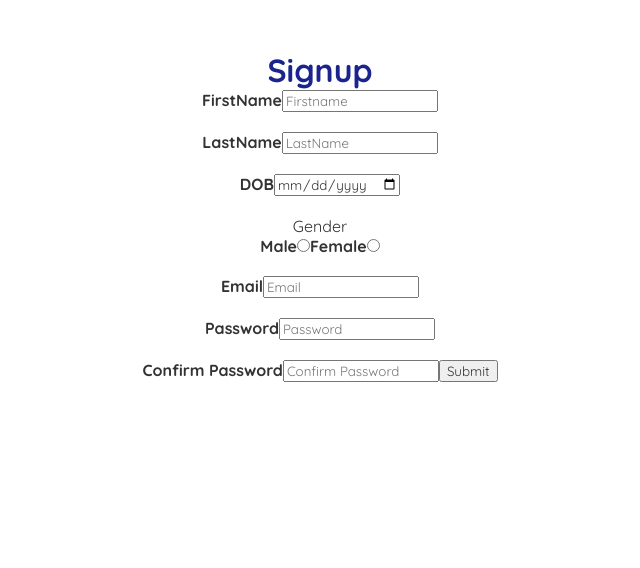
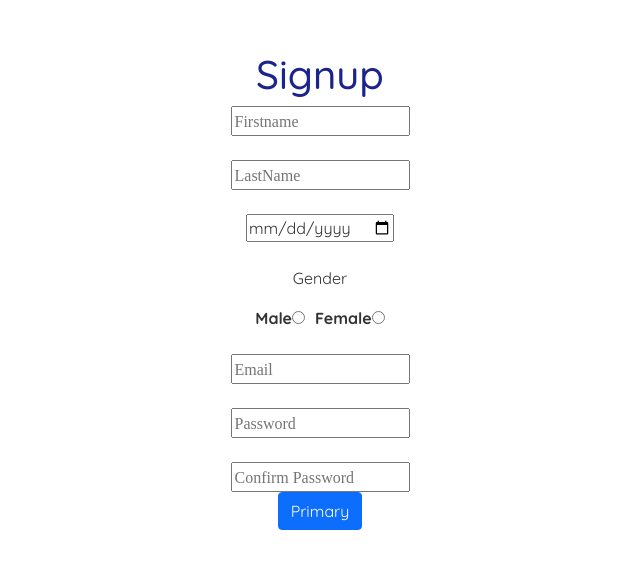
Before and after one commit to manipriyan7798/Form, a React (Create React App) app: page /register in a window 1280 px wide. Shown: the top 568 px of the page, without its empty margins (320-960 px from the left). Built offline with nearby package versions, Linux system fonts and the light colour scheme.

Commit message:
Started to use react bootstrap

```diff
--- a/package.json
+++ b/package.json
@@ -3,6 +3,7 @@
   "version": "0.1.0",
   "private": true,
   "dependencies": {
+    "@date-io/date-fns": "^1.3.13",
     "@emotion/react": "^11.6.0",
     "@emotion/styled": "^11.6.0",
     "@material-ui/core": "^4.12.3",
@@ -12,8 +13,11 @@
     "@testing-library/jest-dom": "^5.15.0",
     "@testing-library/react": "^11.2.7",
     "@testing-library/user-event": "^12.8.3",
+    "bootstrap": "^5.1.3",
+    "date-fns": "^2.28.0",
     "material-ui-phone-number": "^3.0.0",
     "react": "^17.0.2",
+    "react-bootstrap": "^2.1.2",
     "react-dom": "^17.0.2",
     "react-hook-form": "^7.20.5",
     "react-router-dom": "^6.2.1",
--- a/src/App.js
+++ b/src/App.js
@@ -1,5 +1,6 @@
 import React from "react";
 import Routers from "./router";
+import "bootstrap/dist/css/bootstrap.min.css";
 
 function App() {
   return (
--- a/src/Components/Signup/Signup.js
+++ b/src/Components/Signup/Signup.js
@@ -5,6 +5,10 @@
 // import FormControlLabel from "@mui/material/FormControlLabel";
 // import FormControl from "@mui/material/FormControl";
 // import FormLabel from "@mui/material/FormLabel";
+// import DesktopDatePicker from "@mui/lab/DesktopDatePicker";
+// import AdapterDateFns from "@mui/lab/AdapterDateFns";
+// import LocalizationProvider from "@mui/lab/LocalizationProvider";
+// import DateAdapter from "@mui/lab/AdapterDateFns";
 
 // import "./signup.css";
 
@@ -15,10 +19,15 @@
 //   const [userName, setUserName] = useState("");
 //   const [password, setPassword] = useState("");
 //   const [confirmPassWord, setConfirmPassWord] = useState("");
-//   const [value, setValue] = useState("female");
+//   const [gender, setGender] = useState("");
 
-//   const handleChange = (event) => {
-//     setValue(event.target.value);
+//   // const handleChange = (event) => {
+//   //   setValue(event.target.value);
+//   // };
+//   const [value, setValue] = useState(new Date("2014-08-18T21:11:54"));
+
+//   const handleChange = (newValue) => {
+//     setValue(newValue);
 //   };
 
 //   const submitRegisterValue = (e) => {
@@ -26,7 +35,7 @@
 //     if (password === confirmPassWord) {
 //       console.log(
 //         "signUp details",
-//         `{FirstName: ${firstName}, Lastname: ${lastName}, Email: ${email}, Username: ${userName}, Password: ${password}}`
+//         `{FirstName: ${firstName}, Lastname: ${lastName}, Email: ${email}, Username: ${userName}, Password: ${password}, Gender: ${gender}}`
 //       );
 //     } else {
 //       alert("password confirm password doesn't match");
@@ -67,14 +76,31 @@
 //             <RadioGroup
 //               aria-labelledby="demo-controlled-radio-buttons-group"
 //               name="controlled-radio-buttons-group"
+//               value={gender}
+//             >
+//               <FormControlLabel
+//                 value="female"
+//                 onChange={(e) => setGender(e.target.value)}
+//                 control={<Radio />}
+//                 label="Female"
+//               />
+//               <FormControlLabel
+//                 value="male"
+//                 onChange={(e) => setGender(e.target.value)}
+//                 control={<Radio />}
+//                 label="Male"
+//               />
+//             </RadioGroup>
+//           </FormControl>
+//           <LocalizationProvider DateAdapter={AdapterDateFns}>
+//             <DesktopDatePicker
+//               label="Date desktop"
+//               inputFormat="MM/dd/yyyy"
 //               value={value}
 //               onChange={handleChange}
-//             >
-//               <FormControlLabel value="female" control={<Radio />} label="Female" />
-//               <FormControlLabel value="male" control={<Radio />} label="Male" />
-//             </RadioGroup>
-//           </FormControl>
-
+//               renderInput={(params) => <TextField {...params} />}
+//             />
+//           </LocalizationProvider>
 //           <TextField
 //             sx={{ m: 1.5 }}
 //             id="e-mail"
@@ -122,6 +148,7 @@
 
 import { useState } from "react";
 import "./signup.css";
+import Button from "react-bootstrap/Button";
 
 const Signup = () => {
   const [firstName, setFirstName] = useState("");
@@ -142,20 +169,22 @@ const Signup = () => {
   // const [dobValidation, setDobValidation] = useState(false);
 
   const validate = (e) => {
-    e.preventDefault();
     if (firstName === "" || firstName === undefined) {
       setFirstNameValidation(true);
     } else {
+      e.preventDefault();
       setFirstNameValidation(false);
     }
     if (lastName === "" || lastName === undefined) {
       setLastNameValidation(true);
     } else {
+      e.preventDefault();
       setLastNameValidation(false);
     }
     if (email === "" || email === undefined) {
       setEmailValidation(true);
     } else {
+      e.preventDefault();
       setEmailValidation(false);
     }
     // if (dob === "" || dob === undefined) {
@@ -164,11 +193,13 @@ const Signup = () => {
     if (password === "" || password === undefined) {
       setPasswordValidation(true);
     } else {
+      e.preventDefault();
       setPasswordValidation(false);
     }
     if (confirmPassword === "" || confirmPassword === undefined) {
       setConfirmpasswordValidation(true);
     } else {
+      e.preventDefault();
       setConfirmpasswordValidation(false);
     }
 
@@ -181,9 +212,9 @@ const Signup = () => {
       alert("password and confirm password is not equal");
     }
     if (
-      firstName.length >= 1 &&
-      lastName.length >= 1 &&
-      email.length >= 1 &&
+      firstName.length > 0 &&
+      lastName.length > 0 &&
+      email.length > 0 &&
       password === confirmPassword
     ) {
       console.log(
@@ -196,6 +227,16 @@ const Signup = () => {
           gender: gender,
         })
       );
+
+      setFirstName("");
+      setLasttName("");
+      setEmail("");
+      setPassword("");
+      setConfirmPassword("");
+      setBirthday("");
+      setGender("");
+
+      // console.log(new Date());
     }
     return true;
   };
@@ -256,7 +297,9 @@ const Signup = () => {
     <div className="signup-container">
       <h1>Signup</h1>
       <form onSubmit={validate} action="">
-        <label htmlFor="">FirstName</label>
+        <label htmlFor="" className="labelnone">
+          FirstName
+        </label>
         <input
           type="text"
           label="first-name"
@@ -267,7 +310,9 @@ const Signup = () => {
         {firstNameValidation && <div style={{ color: "red" }}>firstName is Required</div>}
         <br />
         <br />
-        <label htmlFor="">LastName</label>
+        <label htmlFor="" className="labelnone">
+          LastName
+        </label>
         <input
           type="text"
           label="last-Name"
@@ -278,11 +323,14 @@ const Signup = () => {
         {lastNameValidation && <div style={{ color: "red" }}>firstName is Required</div>}
         <br />
         <br />
-        <label htmlFor="">DOB</label>
+        <label htmlFor="" className="labelnone">
+          DOB
+        </label>
         <input
           type="date"
           name="birthday"
           id="birthday"
+          maxLength={new Date()}
           value={birthday}
           onChange={(e) => setBirthday(e.target.value)}
           placeholder="Birthday"
@@ -309,7 +357,9 @@ const Signup = () => {
 
         <br />
         <br />
-        <label htmlFor="">Email</label>
+        <label className="labelnone" htmlFor="">
+          Email
+        </label>
         <input
           type="email"
           id="email"
@@ -320,7 +370,9 @@ const Signup = () => {
         {emailValidation && <div style={{ color: "red" }}>Email ID is Required</div>}
         <br />
         <br />
-        <label htmlFor="">Password</label>
+        <label className="labelnone" htmlFor="">
+          Password
+        </label>
         <input
           type="password"
           name="password"
@@ -333,7 +385,9 @@ const Signup = () => {
         {passwordValidation && <div style={{ color: "red" }}>password is Required</div>}
         <br />
         <br />
-        <label htmlFor="">Confirm Password</label>
+        <label className="labelnone" htmlFor="">
+          Confirm Password
+        </label>
         <input
           type="password"
           name="password"
@@ -345,8 +399,10 @@ const Signup = () => {
         {confirmpasswordValidation && (
           <div style={{ color: "red" }}>confirmPassword is Required</div>
         )}
-
-        <button>Submit</button>
+        <br />
+        <Button onClick={validate} variant="primary">
+          Primary
+        </Button>
       </form>
     </div>
   );
--- a/src/Components/Signup/signup.css
+++ b/src/Components/Signup/signup.css
@@ -26,3 +26,15 @@ h1 {
 .signup-container label {
   font-weight: bold;
 }
+
+.labelnone {
+  display: none;
+}
+
+#male {
+  margin-right: 10px;
+}
+
+input::placeholder {
+  font-family: "Poppins";
+}
```
Also changed, not shown: 1 other file (tests, documents, lock files or other folders).
